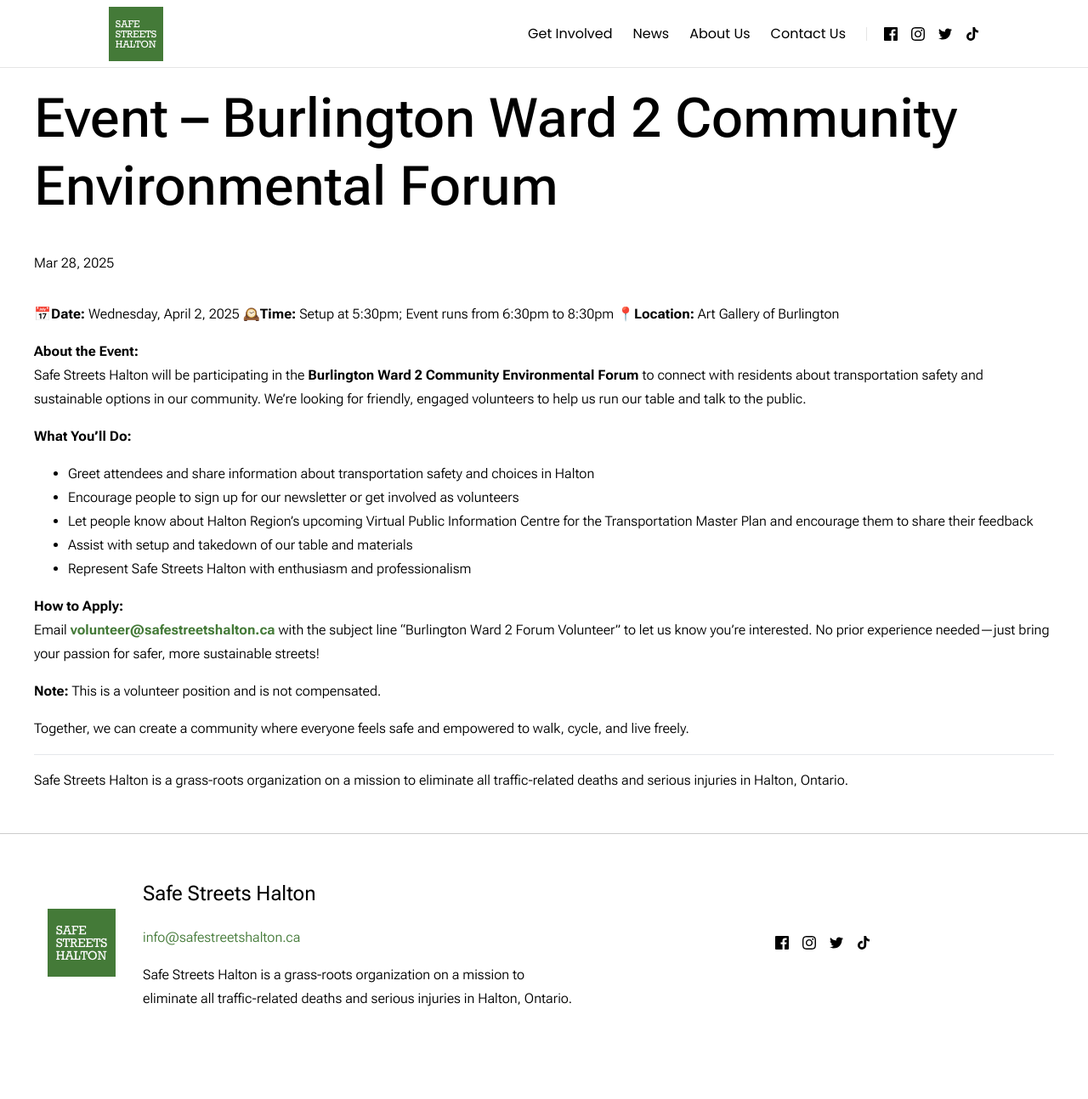
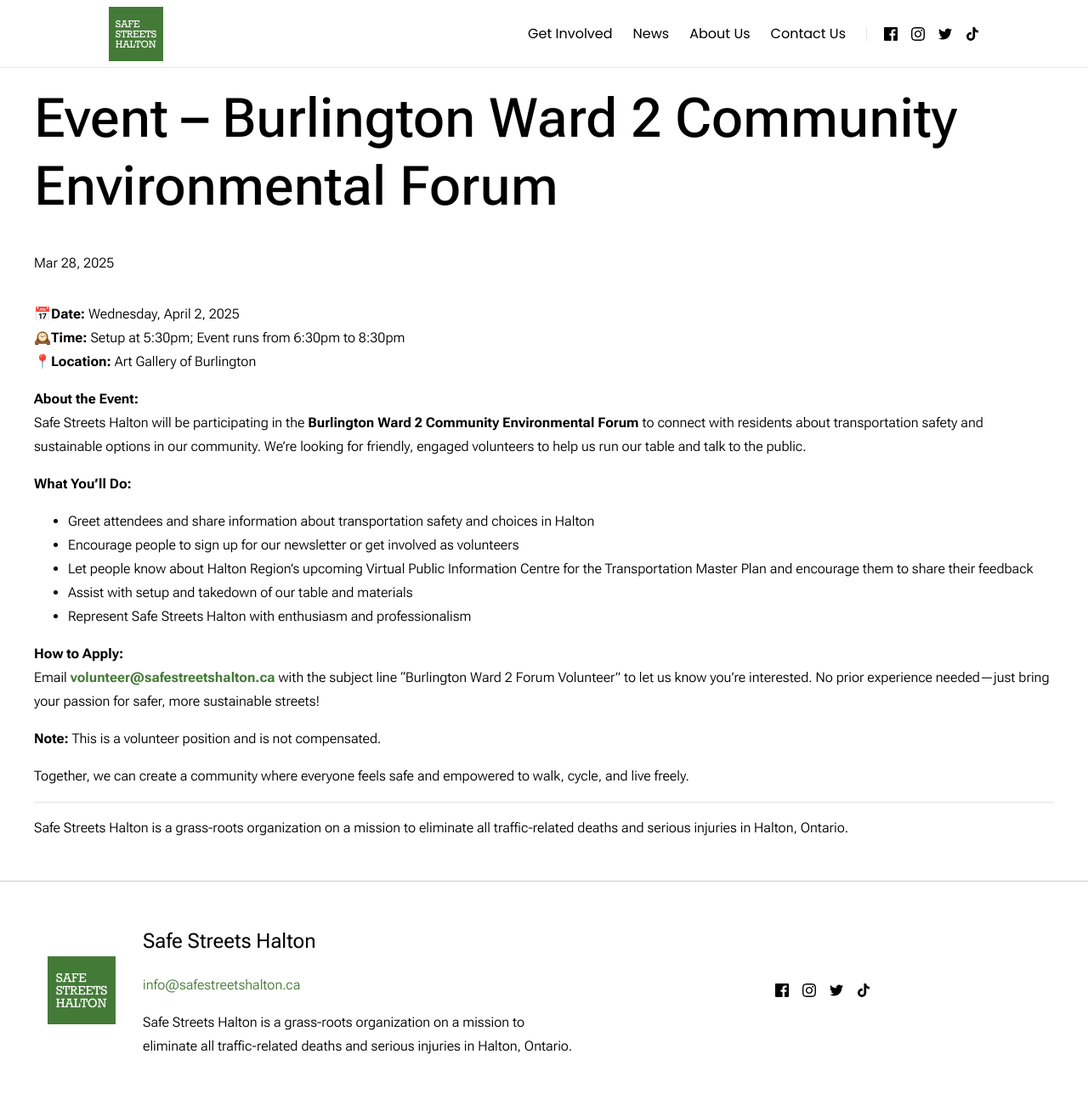
Before and after one commit to Safe-Streets-Halton/safe-streets-halton.github.io, a Jekyll site: the page built from _volunteer-postings/event-burlington-ward-2-community-environmental-forum.markdown, in a window 1280 px wide. Shown: the whole page at 85% size. Built offline with Jekyll 4.4.1, drawn with Linux system fonts in a browser that asks for light colours; before the commit the page ends 1238 px from its top, so only the background shows below that.

```diff
--- a/_volunteer-postings/event-burlington-ward-2-community-environmental-forum.markdown
+++ b/_volunteer-postings/event-burlington-ward-2-community-environmental-forum.markdown
@@ -7,8 +7,8 @@ tags:
 - events
 ---
 
-**📅Date:** Wednesday, April 2, 2025
-**🕰️Time:** Setup at 5:30pm; Event runs from 6:30pm to 8:30pm
+**📅Date:** Wednesday, April 2, 2025\
+**🕰️Time:** Setup at 5:30pm; Event runs from 6:30pm to 8:30pm\
 **📍Location:** Art Gallery of Burlington
 
 **About the Event:**
```
